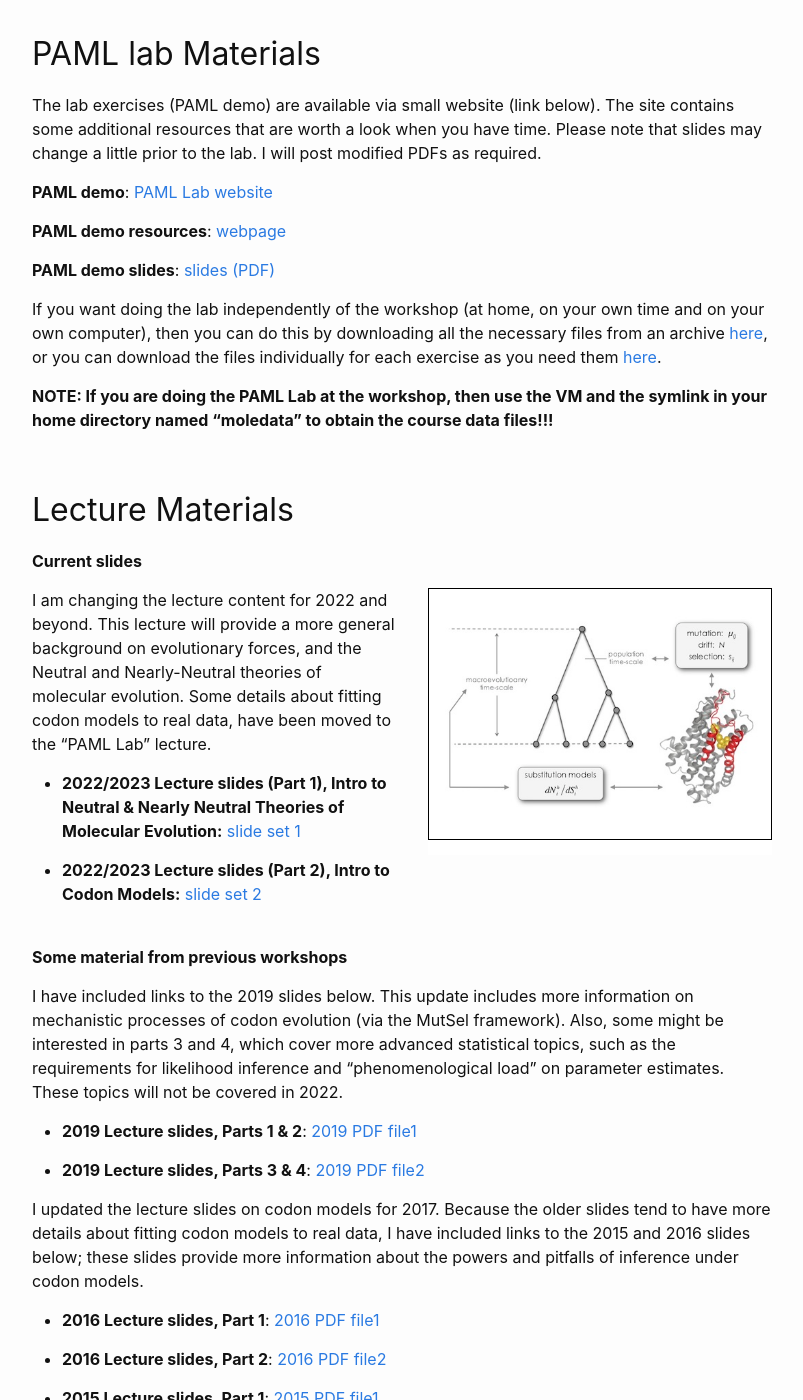
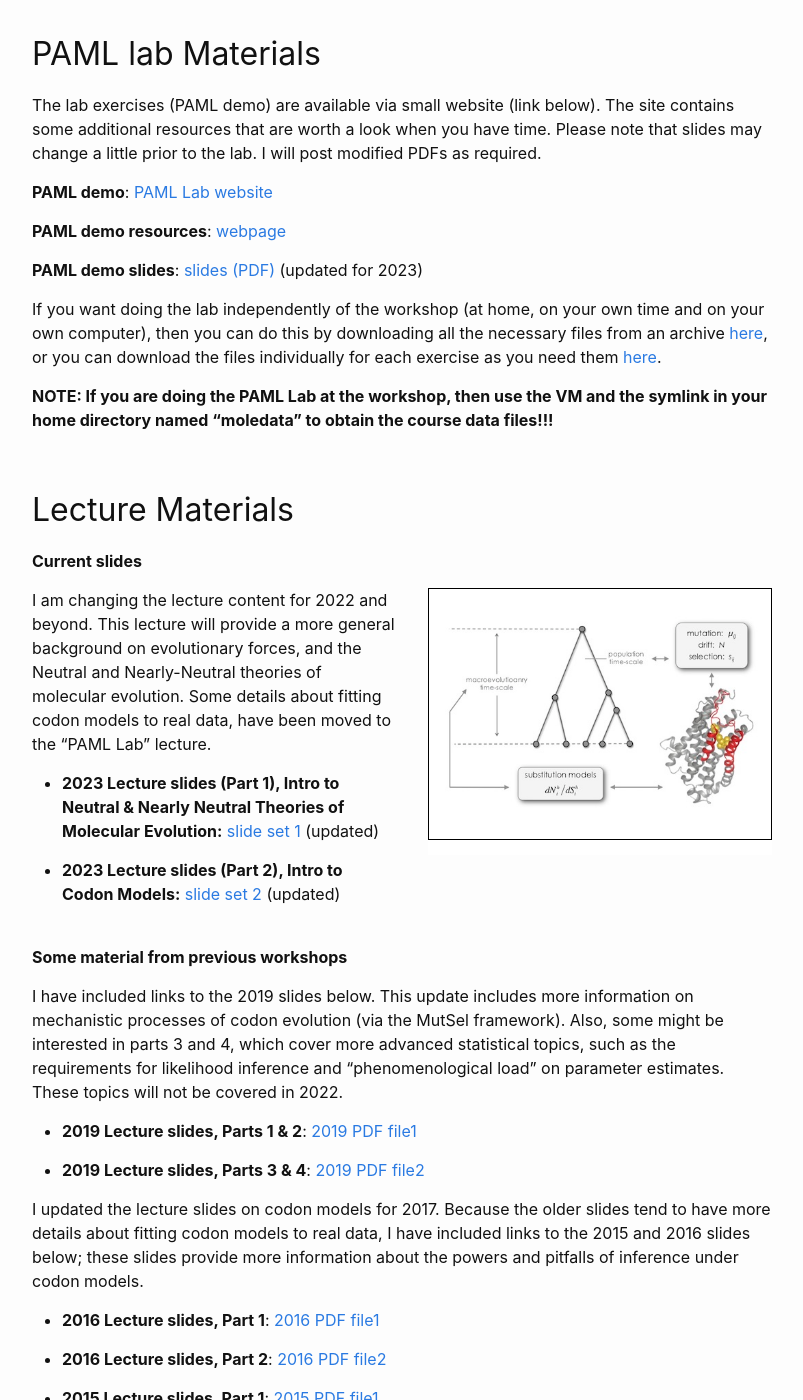
Before and after one commit to molevolworkshop/molevolworkshop.github.io, a Jekyll site: the page built from faculty/bielawski/bielawski.md, in a window 1280 px wide and 1400 px high, scrolled down 968 px. Shown: the whole window, without its empty margins (238-1041 px from the left). Built offline with Jekyll 4.4.1, drawn with Linux system fonts in a browser that asks for light colours.

Commit message:
Update bielawski.md

```diff
--- a/faculty/bielawski/bielawski.md
+++ b/faculty/bielawski/bielawski.md
@@ -40,7 +40,7 @@ The lab exercises (PAML demo) are available via small website (link below). The
 
 **PAML demo resources**: [webpage](http://awarnach.mathstat.dal.ca/~joeb/PAML_lab/Resources.html)
 
-**PAML demo slides**: [slides (PDF)](http://awarnach.mathstat.dal.ca/~joeb/PAML_lab/resources/pamlDEMO_2023.pdf)
+**PAML demo slides**: [slides (PDF)](http://awarnach.mathstat.dal.ca/~joeb/PAML_lab/resources/pamlDEMO_2023.pdf) (updated for 2023)
 
 If you want doing the lab independently of the workshop (at home, on your own time and on your own computer), then you can do this by downloading all the necessary files from an archive [here](https://bitbucket.org/EvoWorks/protocol-paml-lab-at-mbl-workshop/downloads/), or you can download the files individually for each exercise as you need them [here](http://awarnach.mathstat.dal.ca/~joeb/PAML_lab/PAML_Lab_files.html).
 
@@ -57,9 +57,9 @@ symlink in your home directory named "moledata" to obtain the course data files!
 
 I am changing the lecture content for 2022 and beyond. This lecture will provide a more general background on evolutionary forces, and the Neutral and Nearly-Neutral theories of molecular evolution. Some details about fitting codon models to real data, have been moved to the "PAML Lab" lecture.
 
-* **2022/2023 Lecture slides (Part 1), Intro to Neutral & Nearly Neutral Theories of Molecular Evolution:** [slide set 1](http://awarnach.mathstat.dal.ca/~joeb/PAML_lab/slides/Bielawski_lecture_PART_1.pdf)
+* **2023 Lecture slides (Part 1), Intro to Neutral & Nearly Neutral Theories of Molecular Evolution:** [slide set 1](http://awarnach.mathstat.dal.ca/~joeb/PAML_lab/slides/Bielawski_lecture_PART_1.pdf) (updated)
 
-* **2022/2023 Lecture slides (Part 2), Intro to Codon Models:** [slide set 2](http://awarnach.mathstat.dal.ca/~joeb/PAML_lab/slides/Bielawski_lecture_PART_2.pdf)
+* **2023 Lecture slides (Part 2), Intro to Codon Models:** [slide set 2](http://awarnach.mathstat.dal.ca/~joeb/PAML_lab/slides/Bielawski_lecture_PART_2.pdf) (updated)
 
 <br>
 **Some material from previous workshops**
```
